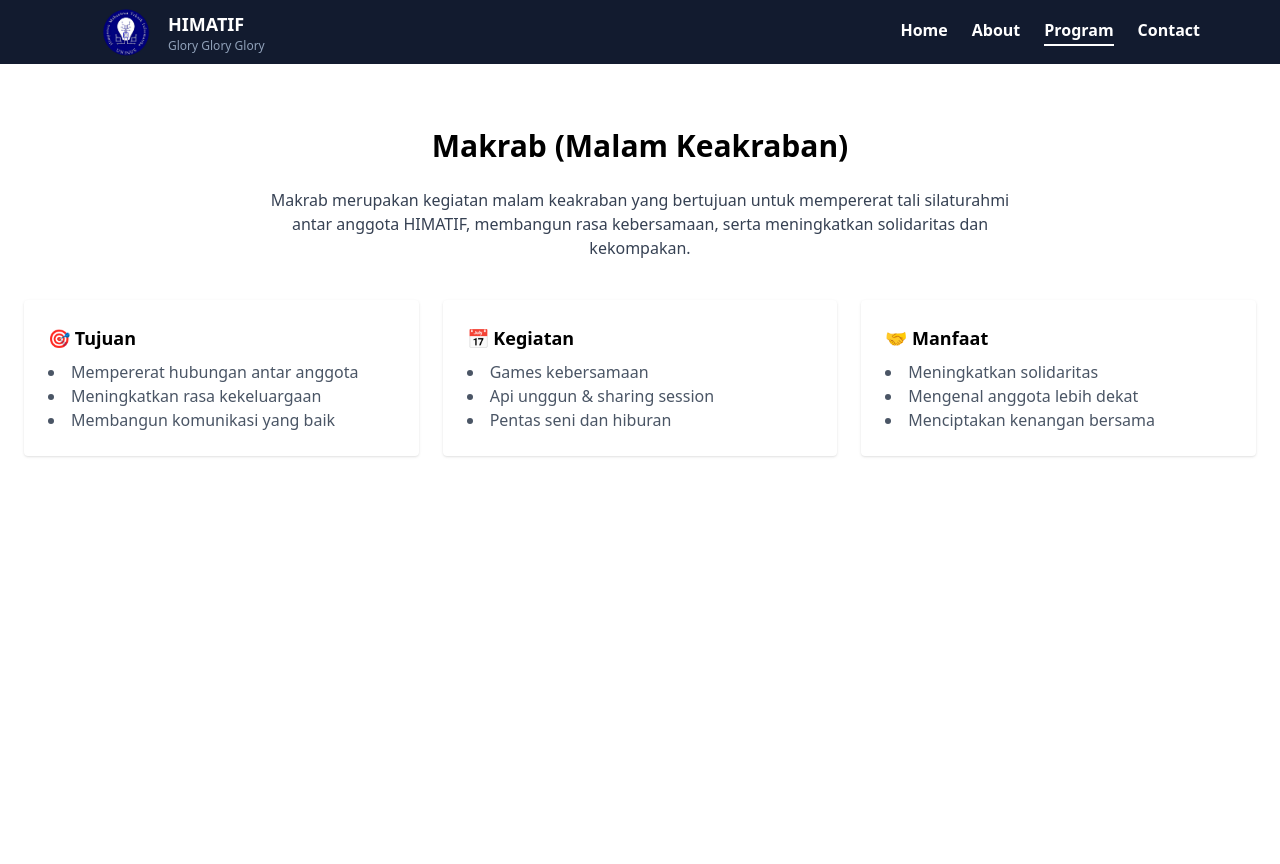
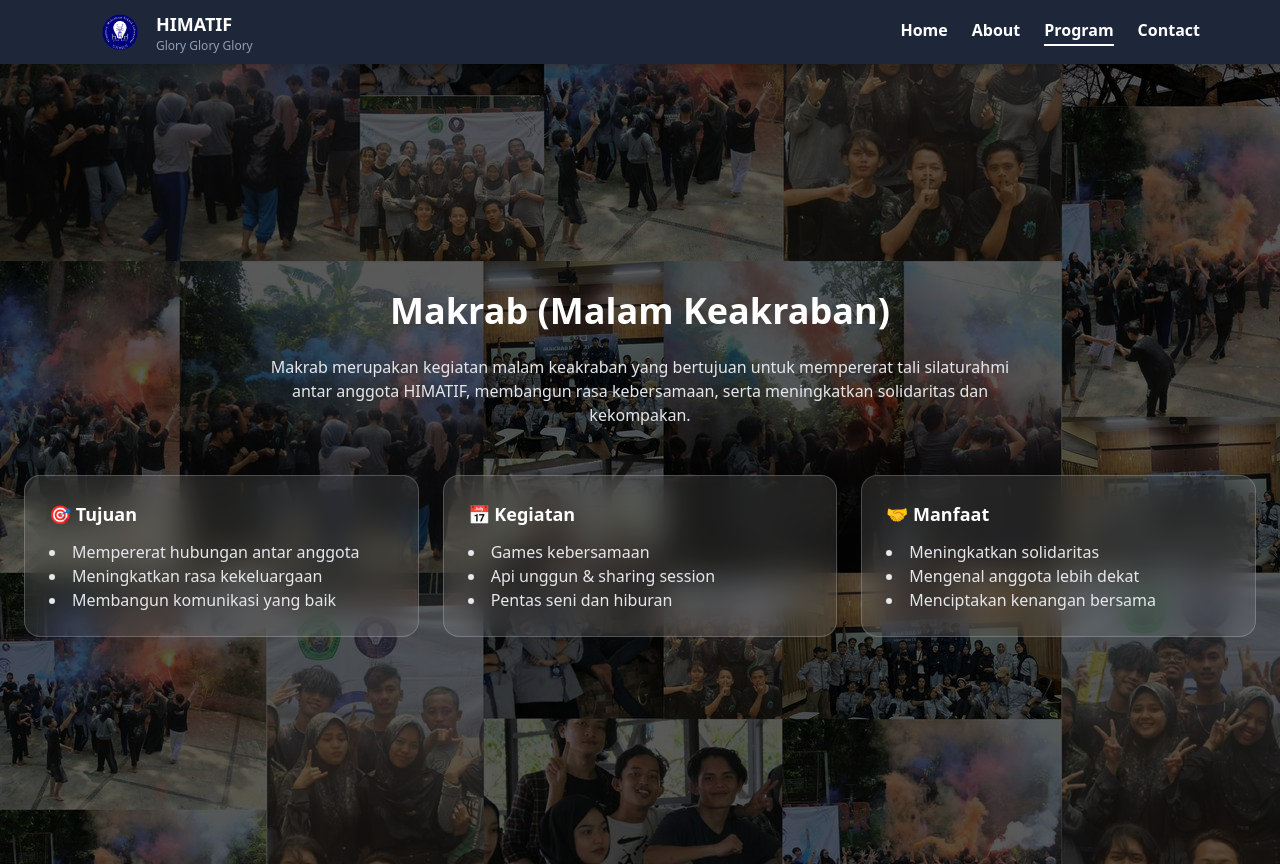
Before and after one commit to restuusgh/Himatif-Uninus, a React (Vite) app: page /makrab in a window 1280 px wide. Before the commit the page ends 800 px from the top, so only its background shows below. Built offline with nearby package versions, Linux system fonts and the light colour scheme.

Commit message:
update program

```diff
--- a/index.html
+++ b/index.html
@@ -2,9 +2,9 @@
 <html lang="en">
   <head>
     <meta charset="UTF-8" />
-    <link rel="icon" type="image/svg+xml" href="/vite.svg" />
+    <link rel="icon" type="image/HIMATIF.png" href="/HIMATIF.png" />
     <meta name="viewport" content="width=device-width, initial-scale=1.0" />
-    <title>web-himatif</title>
+    <title>Himatif Uninus</title>
   </head>
   <body>
     <div id="root"></div>
--- a/src/components/Navbar.jsx
+++ b/src/components/Navbar.jsx
@@ -4,77 +4,57 @@ import { useState } from "react";
 export default function Navbar() {
   const [isOpen, setIsOpen] = useState(false);
 
+  const navClass = ({ isActive }) =>
+    `relative pb-1 transition-all
+     hover:text-white
+     after:absolute after:left-0 after:bottom-0 after:h-[2px] after:bg-white after:transition-all
+     ${isActive ? "text-white after:w-full" : "after:w-0 hover:after:w-full"}`;
+
   return (
-    <nav className="bg-[#121B2F] text-white">
+    <nav className="sticky top-0 z-50 bg-[#121B2F]/95 backdrop-blur-lg text-white shadow-lg shadow-black/20">
       <div className="max-w-7xl mx-auto px-4">
         <div className="flex justify-between items-center h-16">
-          {/* Logo */}
-          <Link to="/" className="flex items-center gap-2 sm:gap-3 group ml-6 sm:ml-20">
-          <img src="HIMATIF.png" alt="Logo HIMATIF" className="w-15 h-15 sm:w-15 sm:h-15 object-contain rounded-lg p-1"
-          whileHover={{ rotate:5, scale: 1.05 }}
-          transition={{ duration: 0.3 }}
+
+          {/* LOGO */}
+          <Link
+            to="/"
+            className="flex items-center gap-2 sm:gap-3 group ml-6 sm:ml-20"
+          >
+            <img
+              src="HIMATIF.png"
+              alt="Logo HIMATIF"
+              className="w-10 h-10 sm:w-12 sm:h-12 object-contain rounded-lg p-1"
             />
             <div className="flex flex-col">
-            <span className="font-bold text-white text-sm sm:text-lg">HIMATIF</span>
-            <span className="text-xs text-slate-400 hidden sm:block">Glory Glory Glory</span>
+              <span className="font-bold text-white text-sm sm:text-lg">
+                HIMATIF
+              </span>
+              <span className="text-xs text-slate-400 hidden sm:block">
+                Glory Glory Glory
+              </span>
             </div>
           </Link>
 
-          {/* Menu Desktop */}
-
-
+          {/* MENU DESKTOP */}
           <div className="font-bold hidden md:flex space-x-6 mr-2 lg:mr-16">
-  <NavLink
-    to="/home"
-    className={({ isActive }) =>
-      `relative pb-1 transition-all
-       hover:text-white
-       after:absolute after:left-0 after:bottom-0 after:h-[2px] after:bg-white after:transition-all
-       ${isActive ? "text-white after:w-full" : "after:w-0 hover:after:w-full"}`
-    }
-  >
+            <NavLink to="/home" className={navClass}>
               Home
             </NavLink>
 
-  <NavLink
-    to="/about"
-    className={({ isActive }) =>
-      `relative pb-1 transition-all
-       hover:text-white
-       after:absolute after:left-0 after:bottom-0 after:h-[2px] after:bg-white after:transition-all
-       ${isActive ? "text-white after:w-full" : "after:w-0 hover:after:w-full"}`
-    }
-  >
+            <NavLink to="/about" className={navClass}>
               About
             </NavLink>
 
-  <NavLink
-    to="/makrab"
-    className={({ isActive }) =>
-      `relative pb-1 transition-all
-       hover:text-white
-       after:absolute after:left-0 after:bottom-0 after:h-[2px] after:bg-white after:transition-all
-       ${isActive ? "text-white after:w-full" : "after:w-0 hover:after:w-full"}`
-    }
-  >
+            <NavLink to="/makrab" className={navClass}>
               Program
             </NavLink>
 
-  <NavLink
-    to="/contact"
-    className={({ isActive }) =>
-      `relative pb-1 transition-all
-       hover:text-white
-       after:absolute after:left-0 after:bottom-0 after:h-[2px] after:bg-white after:transition-all
-       ${isActive ? "text-white after:w-full" : "after:w-0 hover:after:w-full"}`
-    }
-  >
+            <NavLink to="/contact" className={navClass}>
               Contact
             </NavLink>
           </div>
 
-
-          {/* Button Mobile */}
+          {/* BUTTON MOBILE */}
           <button
             onClick={() => setIsOpen(!isOpen)}
             className="md:hidden focus:outline-none"
@@ -105,21 +85,21 @@ export default function Navbar() {
         </div>
       </div>
 
-      {/* Menu Mobile */}
+      {/* MENU MOBILE */}
       {isOpen && (
-        <div className="md:hidden bg-blue-700 px-4 pb-4 space-y-2">
-          <a href="#" className="block hover:text-gray-200">
+        <div className="md:hidden bg-[#121B2F] px-6 pb-4 space-y-3 border-t border-white/10">
+          <NavLink to="/home" className="block hover:text-gray-300">
             Home
-          </a>
-          <a href="#" className="block hover:text-gray-200">
+          </NavLink>
+          <NavLink to="/about" className="block hover:text-gray-300">
             About
-          </a>
-          <Link to="/makrab" className="hover:text-gray-200 font-semibold">
+          </NavLink>
+          <NavLink to="/makrab" className="block hover:text-gray-300 font-semibold">
             Program
-          </Link>
-          <a href="#" className="block hover:text-gray-200">
+          </NavLink>
+          <NavLink to="/contact" className="block hover:text-gray-300">
             Contact
-          </a>
+          </NavLink>
         </div>
       )}
     </nav>
--- a/src/pages/Makrab.jsx
+++ b/src/pages/Makrab.jsx
@@ -1,44 +1,53 @@
 export default function Makrab() {
   return (
-    <section className="max-w-7xl mx-auto px-6 py-16">
-      <h2 className="text-3xl font-bold text-center mb-6">
+    <section
+      className="relative min-h-screen w-full bg-cover bg-center bg-no-repeat flex items-center"
+      style={{ backgroundImage: "url('/momen.jpeg')" }}
+    >
+      {/* OVERLAY GELAP */}
+      <div className="absolute inset-0 bg-black/65"></div>
+
+      {/* CONTENT */}
+      <div className="relative z-10 w-full max-w-7xl mx-auto px-6">
+        <h2 className="text-3xl md:text-4xl font-bold text-center text-white mb-6">
           Makrab (Malam Keakraban)
         </h2>
 
-      <p className="text-gray-700 text-center max-w-3xl mx-auto mb-10">
+        <p className="text-gray-200 text-center max-w-3xl mx-auto mb-12">
           Makrab merupakan kegiatan malam keakraban yang bertujuan untuk
           mempererat tali silaturahmi antar anggota HIMATIF, membangun
           rasa kebersamaan, serta meningkatkan solidaritas dan kekompakan.
         </p>
 
         <div className="grid md:grid-cols-3 gap-6">
-        <div className="bg-white shadow rounded p-6">
-          <h3 className="font-semibold text-lg mb-2">🎯 Tujuan</h3>
-          <ul className="list-disc list-inside text-gray-600">
+          <div className="bg-white/10 backdrop-blur-lg border border-white/20 rounded-2xl p-6 text-white">
+            <h3 className="font-semibold text-lg mb-3">🎯 Tujuan</h3>
+            <ul className="list-disc list-inside text-gray-200">
               <li>Mempererat hubungan antar anggota</li>
               <li>Meningkatkan rasa kekeluargaan</li>
               <li>Membangun komunikasi yang baik</li>
             </ul>
           </div>
 
-        <div className="bg-white shadow rounded p-6">
-          <h3 className="font-semibold text-lg mb-2">📅 Kegiatan</h3>
-          <ul className="list-disc list-inside text-gray-600">
+          <div className="bg-white/10 backdrop-blur-lg border border-white/20 rounded-2xl p-6 text-white">
+            <h3 className="font-semibold text-lg mb-3">📅 Kegiatan</h3>
+            <ul className="list-disc list-inside text-gray-200">
               <li>Games kebersamaan</li>
               <li>Api unggun & sharing session</li>
               <li>Pentas seni dan hiburan</li>
             </ul>
           </div>
 
-        <div className="bg-white shadow rounded p-6">
-          <h3 className="font-semibold text-lg mb-2">🤝 Manfaat</h3>
-          <ul className="list-disc list-inside text-gray-600">
+          <div className="bg-white/10 backdrop-blur-lg border border-white/20 rounded-2xl p-6 text-white">
+            <h3 className="font-semibold text-lg mb-3">🤝 Manfaat</h3>
+            <ul className="list-disc list-inside text-gray-200">
               <li>Meningkatkan solidaritas</li>
               <li>Mengenal anggota lebih dekat</li>
               <li>Menciptakan kenangan bersama</li>
             </ul>
           </div>
         </div>
+      </div>
     </section>
   );
 }
```
Also changed, not shown: src/pages/Home.jsx (+27 -29 lines), public/Himatif24.jpeg (added), public/momen.jpeg (added). Lines whose indentation alone changed are shown as unchanged.
